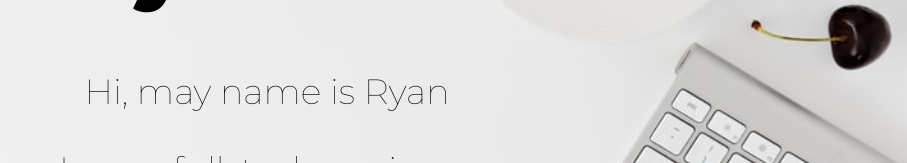
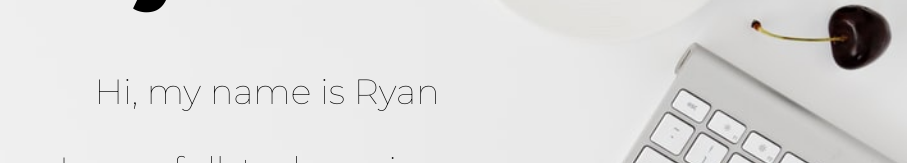
Before and after one commit to rtytse/personal_website, a plain HTML site: page index.html in a window 1280 px wide. Shown: the part 209-372 px from the top of the page, without its empty margins (373-1280 px from the left). Drawn offline with Linux system fonts and the light colour scheme; files whose address does not match are found by name.

Commit message:
Update index.html

```diff
--- a/index.html
+++ b/index.html
@@ -15,7 +15,7 @@
             <div class="container">
                 <div>
                     <h1>Ryan Tse</h1>
-                    <p>Hi, may name is Ryan</p>
+                    <p>Hi, my name is Ryan</p>
                     <p>I am a fullstack engineer</p>
                 </div>
                 <div class="avatar-container">
```
